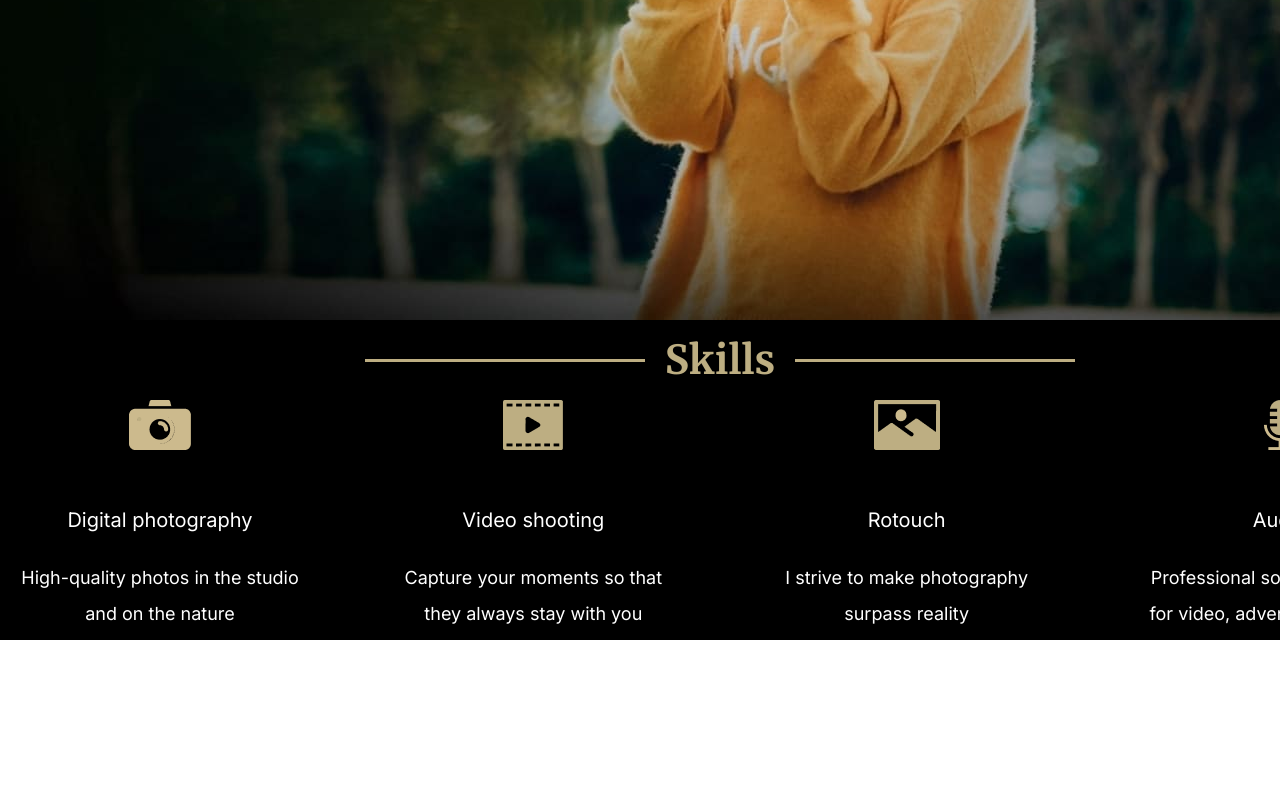
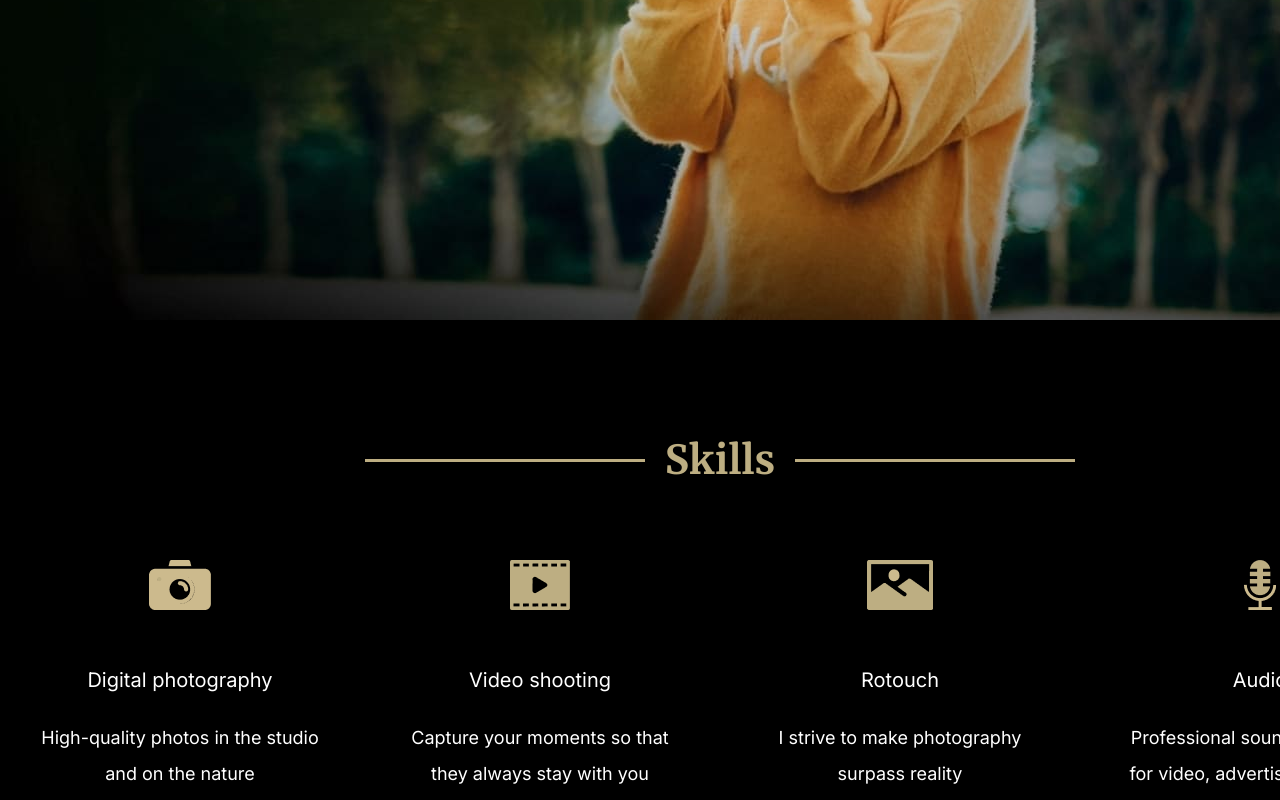
Before and after one commit to lickoneyou/Portfolio, a React (Create React App) app in the folder portfolio/: page / in a window 1280 px wide. Shown: the part 590-1390 px from the top of the page. Before the commit the page ends 1230 px from the top, so only its background shows below. Built offline with nearby package versions, Linux system fonts and the light colour scheme.

Commit message:
add skills component

```diff
--- a/portfolio/src/Components/Main/Skills/Skills.jsx
+++ b/portfolio/src/Components/Main/Skills/Skills.jsx
@@ -7,7 +7,7 @@ const Skills = ({ language }) => {
   const skillItem = [1, 2, 3, 4];
 
   return (
-    <section>
+    <section className={styles.skills}>
       <Title title={language.skills} />
       <div className={styles.skillItemsWrapper}>
       {skillItem.map(el => <SkillItem key={el} elem={el} language={language}/>)}
--- a/portfolio/src/Components/Main/Skills/Skills.module.css
+++ b/portfolio/src/Components/Main/Skills/Skills.module.css
@@ -1,4 +1,8 @@
-.skillItemsWrapper{
-    display: flex;
-    justify-content: space-between;
+.skills {
+  padding: 100px 20px 0 20px;
 }
+
+.skillItemsWrapper {
+  display: flex;
+  justify-content: space-between;
+}
--- a/portfolio/src/Components/Main/Title/Title.module.css
+++ b/portfolio/src/Components/Main/Title/Title.module.css
@@ -2,6 +2,7 @@
   display: flex;
   align-items: center;
   justify-content: center;
+  margin-bottom: 60px;
 }
 
 .titleWrapper hr {
```
